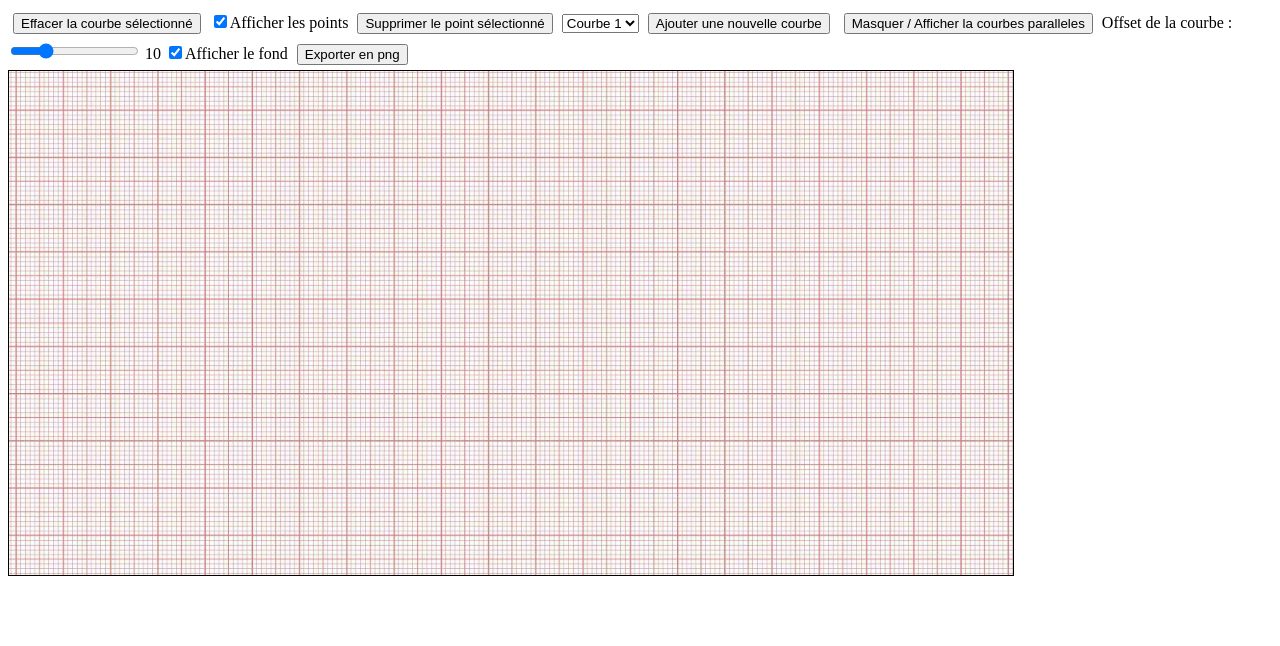
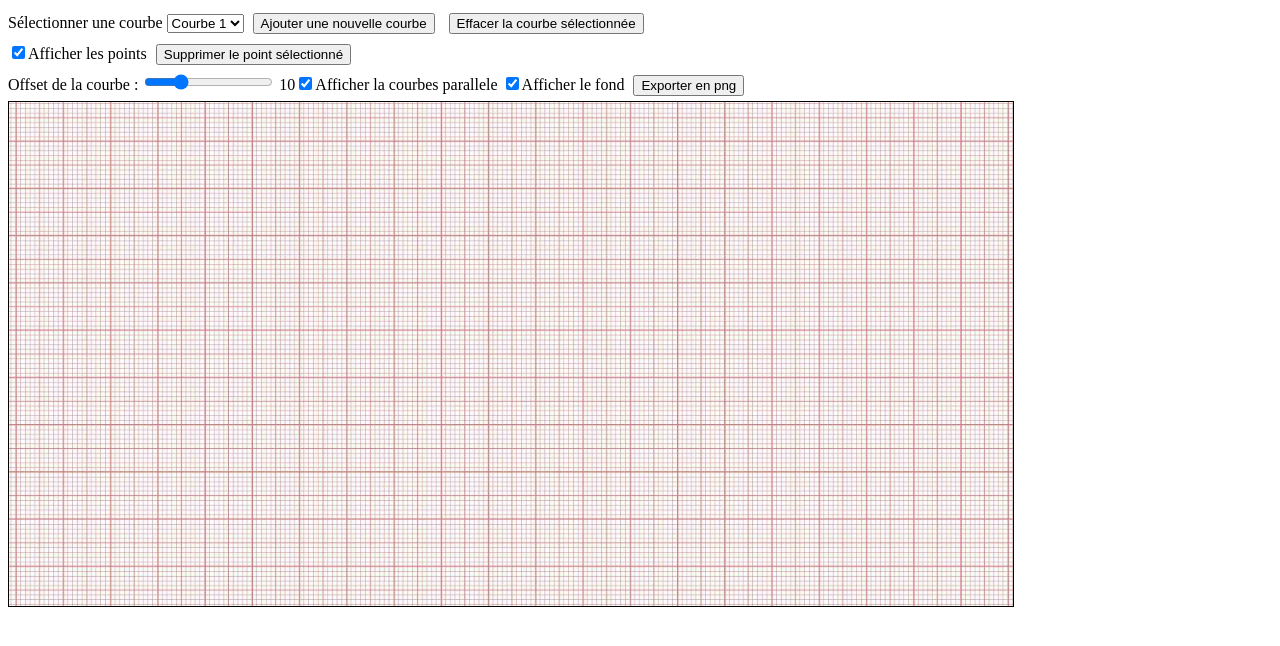
Before and after one commit to Jonat94/front-end-bezier-curves-paper.js-mvc, a website built with Vite: page index.html in a window 1280 px wide. Built offline with nearby package versions, Linux system fonts and the light colour scheme.

Commit message:
ajout checkbox offset

```diff
--- a/index.html
+++ b/index.html
@@ -17,20 +17,21 @@
 
 <body>
 
-    <button id="deleteBtn">Effacer la courbe sélectionné</button>
+    Sélectionner une courbe
+    <select id="curveSelect"></select>
+    <button id="addCurveBtn">Ajouter une nouvelle courbe</button>
+    <button id="deleteBtn">Effacer la courbe sélectionnée</button>
+    <br>
     <input type="checkbox" id="toggleHandlesCbx">Afficher les points
     <button id="deletePointBtn">Supprimer le point sélectionné</button>
-    <select id="curveSelect"></select>
-    <button id="addCurveBtn">Ajouter une nouvelle courbe</button>
-    <button id="addOffsetBtn">Masquer / Afficher la courbes paralleles</button>
+    <br>
     <label for="offsetSlider">Offset de la courbe :</label>
     <input type="range" id="offsetSlider" min="0" max="200" value="50" step="1">
-    <span id="offsetValue">10</span>
+    <span id="offsetValue">10</span><input type="checkBox" id="offsetCbx">Afficher la courbes parallele
     <input type="checkbox" id="toggleBackgroundCbx">Afficher le fond
     <button id="exportBtn">Exporter en png</button>
 
     <canvas id="canvas" width="1000" height="500"></canvas>
-
     <script type="module" src="./src/main.js"></script>
 </body>
 
--- a/src/controller/ToolController.js
+++ b/src/controller/ToolController.js
@@ -7,6 +7,7 @@ export default class ToolController {
     this.toolbarView.updateCurveList(this.model.curves);
     this.toolbarView.updateBackgroundCbx(this.model.backgroundVisible);
     this.toolbarView.updateHandlesViewCbx(this.model.handlesVisible);
+    this.toolbarView.updateOffsetViewCbx(this.model.offsetVisible);
 
     this.toolbarView.bindSlider((e) => {
       const value = parseFloat(e.target.value);
--- a/src/view/ToolbarView.js
+++ b/src/view/ToolbarView.js
@@ -5,7 +5,7 @@ export default class ToolbarView {
     this.deleteBtn = document.getElementById("deleteBtn");
     this.addCurveBtn = document.getElementById("addCurveBtn");
     this.curveSelect = document.getElementById("curveSelect");
-    this.offsetBtn = document.getElementById("addOffsetBtn");
+    this.addOffsetCbxBtn = document.getElementById("offsetCbx");
     this.offsetSlider = document.getElementById("offsetSlider");
     this.offsetValue = document.getElementById("offsetValue");
     this.export = document.getElementById("exportBtn");
@@ -24,7 +24,7 @@ export default class ToolbarView {
   }
 
   bindOffset(handler) {
-    this.offsetBtn.addEventListener("click", handler);
+    this.addOffsetCbxBtn.addEventListener("click", handler);
   }
 
   bindToggleHandles(handler) {
@@ -71,6 +71,9 @@ export default class ToolbarView {
     this.offsetValue.innerText = offsetValue;
     // Add new options
   }
+  updateOffsetViewCbx(visible) {
+    this.addOffsetCbxBtn.checked = visible;
+  }
 
   setSelectedCurve(index) {
     this.curveSelect.value = index;
```
